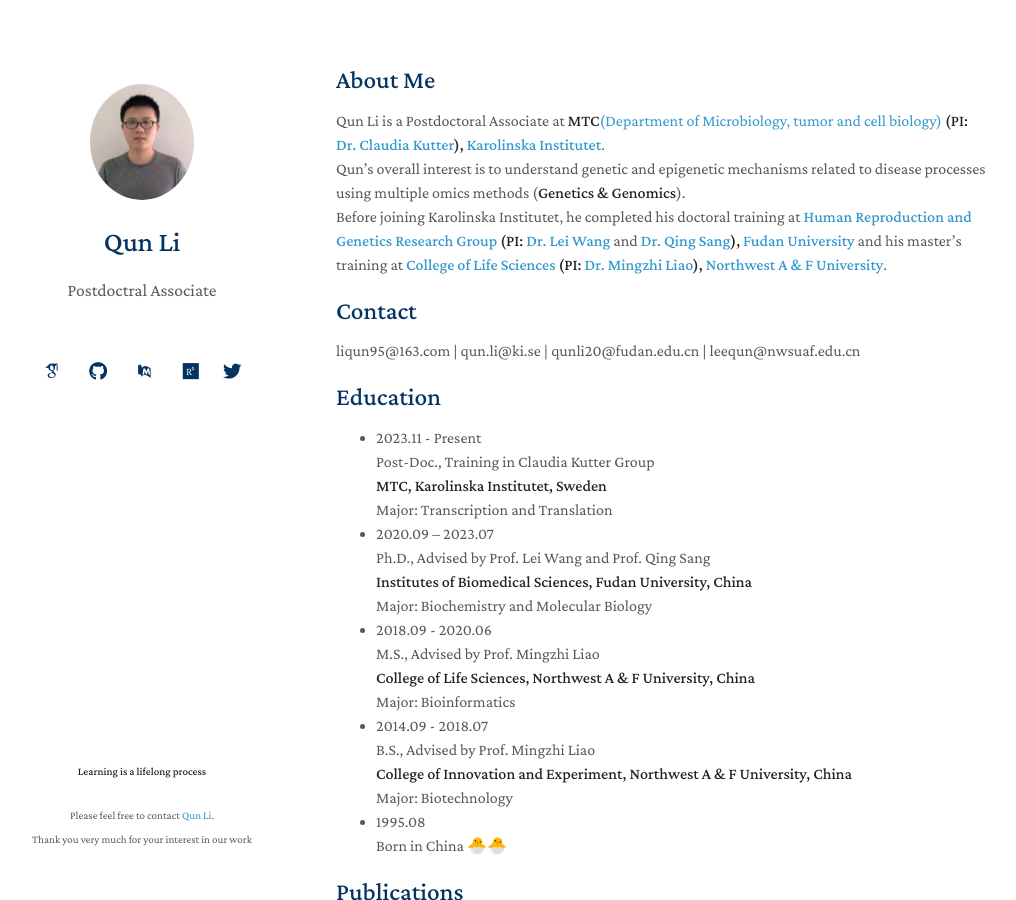
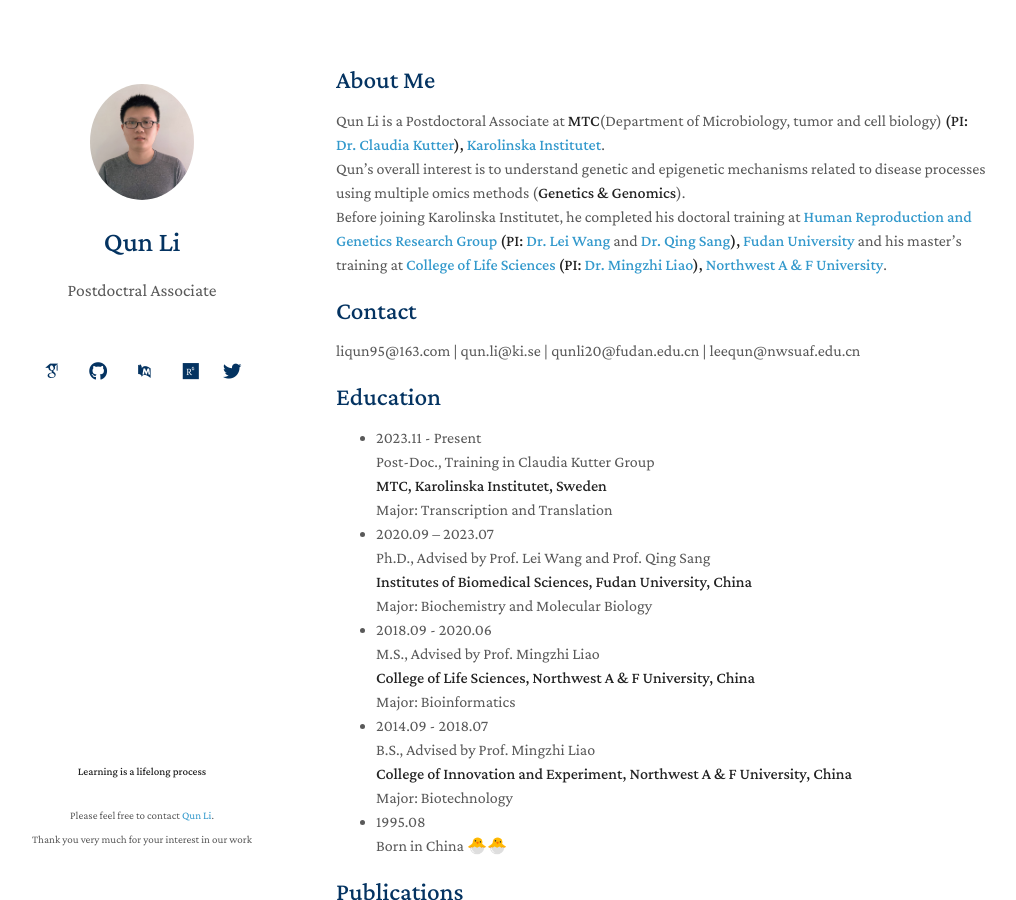
Before and after one commit to liqunbio/liqunbio.github.io, a Jekyll site: the page built from index.md, in a window 1280 px wide and 900 px high. Shown: the whole window, without its empty margins (134-1150 px from the left). Built offline with Jekyll 4.4.1, drawn with Linux system fonts in a browser that asks for light colours; some web fonts are replaced; comment, search, counter and statistics services are not loaded; our own code applies the rules of GitHub Pages for plain Markdown files.

```diff
--- a/index.md
+++ b/index.md
@@ -4,7 +4,7 @@ layout: homepage
 
 ## About Me
 
-Qun Li is a Postdoctoral Associate at [**MTC**(Department of Microbiology, tumor and cell biology)](https://ki.se/mtc) **(PI: [Dr. Claudia Kutter](https://www.scilifelab.se/researchers/claudia-kutter/)), [Karolinska Institutet](https://ki.se/)**. <br>
+Qun Li is a Postdoctoral Associate at [**MTC**](https://ki.se/mtc)(Department of Microbiology, tumor and cell biology) **(PI: [Dr. Claudia Kutter](https://www.scilifelab.se/researchers/claudia-kutter/)), [Karolinska Institutet](https://ki.se/)**. <br>
 Qun's overall interest is to understand genetic and epigenetic mechanisms related to disease processes using multiple omics methods (**Genetics & Genomics**). <br>
 Before joining Karolinska Institutet, he completed his doctoral training at **[Human Reproduction and Genetics Research Group](https://reprod-genet.fudan.edu.cn/) (PI: [Dr. Lei Wang](https://reprod-genet.fudan.edu.cn/laben/c5/0f/c23194a247055/page.htm)** and **[Dr. Qing Sang](https://reprod-genet.fudan.edu.cn/laben/c5/10/c23194a247056/page.htm)), [Fudan University](https://www.fudan.edu.cn/)** and his master's training at **[College of Life Sciences](https://sm.nwafu.edu.cn/index.htm) (PI: [Dr. Mingzhi Liao](https://sm.nwafu.edu.cn/szdw/js2/389648.htm)), [Northwest A & F University](https://www.nwsuaf.edu.cn/)**. <br>
 
```
